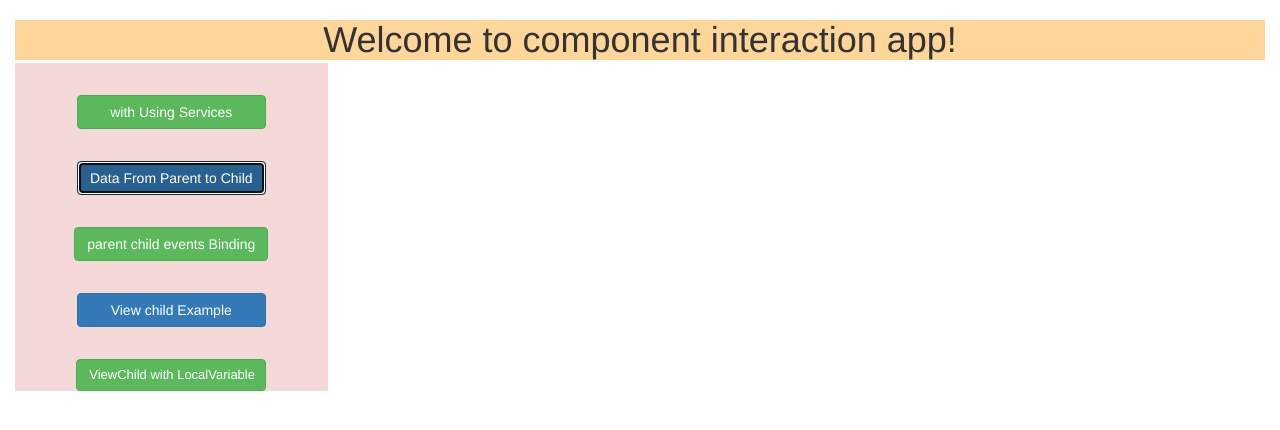
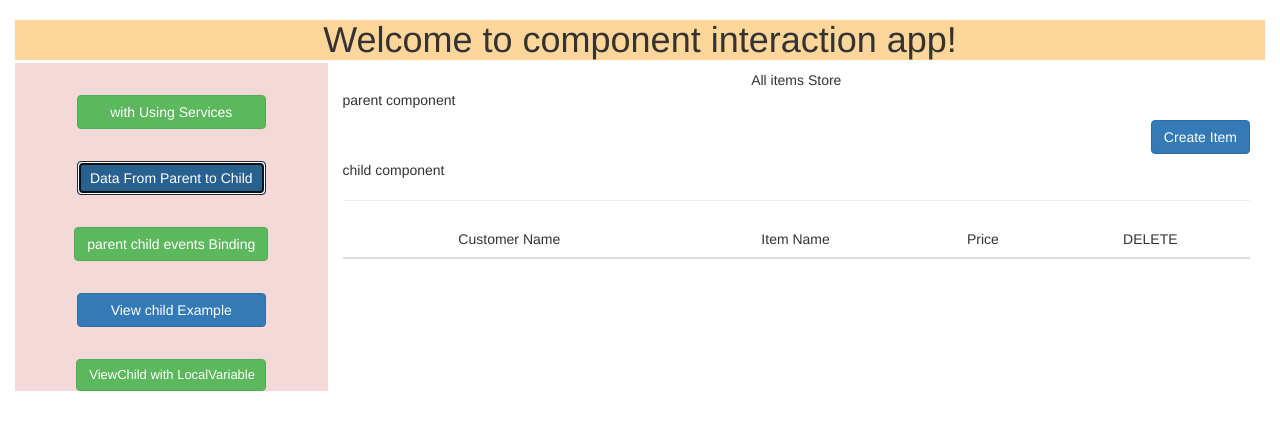
Before and after one commit to Sathishchary/componentInteractionEx, an Angular app: page / in a window 1280 px wide. Both pictures are taken after a click on the button "Data From Parent to Child". Shown: the top 430 px of the page. Built offline with nearby package versions, Linux system fonts and the light colour scheme.

Commit message:
component interaction example completed

```diff
--- a/src/app/app.component.html
+++ b/src/app/app.component.html
@@ -22,6 +22,12 @@
 	<app-teachers *ngIf="serviceExample"></app-teachers>
 	<app-students *ngIf="serviceExample"></app-students>
 	<!-- service closed -->
+
+	<!--data from parent to child and child to parent  -->
+    <app-shop *ngIf="parentToChild"></app-shop>
+
+	<!--data from parent to child and child to parent  -->
+
 	<!-- parent child events   -->
 	<app-readers *ngIf="readerinfo"></app-readers>
 	<!-- end parent to child events -->
--- a/src/app/app.component.ts
+++ b/src/app/app.component.ts
@@ -14,28 +14,27 @@ export class AppComponent implements OnInit {
     viewchildLocal = false;
     constructor() { }
 
-    settingBooleanValues(serviceevent:boolean,parenttochild:boolean,readersinfo:boolean,viewchildex:boolean,viewchildlocal:boolean) {
+    settingValues(serviceevent: boolean, parenttochild: boolean, readersinfo: boolean, viewchildex: boolean, viewchildlocal: boolean) {
         this.serviceExample = serviceevent;
         this.parentToChild = parenttochild;
         this.readerinfo = readersinfo;
         this.viewChildExample = viewchildex;
         this.viewchildLocal = viewchildlocal;
-
     }
     serviceExampleData(event) {
-        this.settingBooleanValues(event, false, false, false, false);
+        this.settingValues(event, false, false, false, false);
     }
     parentToChildData(event) {
-        this.settingBooleanValues(false, event, false, false, false);
+        this.settingValues(false, event, false, false, false);
     }
     readerinfoData(event) {
-        this.settingBooleanValues(false, false, event, false, false);
+        this.settingValues(false, false, event, false, false);
     }
     viewChildexampleData(event) {
-        this.settingBooleanValues(false, false, false, event, false)
+        this.settingValues(false, false, false, event, false);
     }
     viewChildexampleLocal(event) {
-        this.settingBooleanValues(false, false, false, false, event);
+        this.settingValues(false, false, false, false, event);
     }
     ngOnInit() {
     }
--- a/src/app/dataFromParentToChild/customer/customer.component.css
+++ b/src/app/dataFromParentToChild/customer/customer.component.css
@@ -0,0 +1,6 @@
+.center {
+	text-align: center;
+}
+.headerCss {
+	font-weight: 500;
+ }
--- a/src/app/dataFromParentToChild/customer/customer.component.html
+++ b/src/app/dataFromParentToChild/customer/customer.component.html
@@ -1,3 +1,18 @@
-<p>
-  customer works!
-</p>
+<table class="table tgrid">
+	<thead>
+		<tr>
+			<th class="headerCss center">Customer Name</th>
+			<th class="headerCss center">Item Name</th>
+			<th class="headerCss center">Price</th>
+			<th class="headerCss center">DELETE</th>
+		</tr>
+	</thead>
+	<tbody>
+		<tr *ngFor="let item of allItems;" >
+		    <td class="center">{{item.itemName}} </td>
+			<td class="center">{{item.itemName}} </td>
+			<td class="center">{{item.price}}</td>
+			<td class="center"><button class="btn btn-danger" (click)="deleteItem(item)">Del</button></td>
+		</tr>
+	</tbody>
+</table>
--- a/src/app/dataFromParentToChild/customer/customer.component.ts
+++ b/src/app/dataFromParentToChild/customer/customer.component.ts
@@ -1,15 +1,21 @@
-import { Component, OnInit } from '@angular/core';
-
+import { Component, OnInit, Input, Output, EventEmitter } from '@angular/core';
+import { Item } from '../item.model';
 @Component({
   selector: 'app-customer',
   templateUrl: './customer.component.html',
   styleUrls: ['./customer.component.css']
 })
 export class CustomerComponent implements OnInit {
-
-  constructor() { }
-
+  @Input() allItems: Item[];
+  @Output() notifyParent: EventEmitter<Item>;
+  constructor() {
+	  this.notifyParent = new EventEmitter<Item>();
+  }
+  deleteItem(item:Item){
+	  this.notifyParent.emit(item);
+  }
   ngOnInit() {
+    console.log(this.allItems);
   }
 
 }
--- /dev/null
+++ b/src/app/dataFromParentToChild/item.model.ts
@@ -0,0 +1,5 @@
+export class Item {
+    customerName: string;
+    itemName: string;
+    price: number;
+}
--- a/src/app/dataFromParentToChild/shop/shop.component.html
+++ b/src/app/dataFromParentToChild/shop/shop.component.html
@@ -1,3 +1,30 @@
-<p>
-  shop works!
-</p>
+<div>{{shopName}}</div>
+<p style="text-align:left"> parent component</p>
+<button class="btn btn-primary"  style="float:right" (click)="creteItem()">Create Item</button>
+<div *ngIf="itemClicked" class="col-xs-12">
+		<form style="padding: 66px;margin: -58px;" #myForm="ngForm" (ngSubmit)="saveItemToCustomer()">
+			<div class="form-group">
+				<label class="control-label">To Customer</label>
+				<input class="form-control form-control-solid placeholder-no-fix"
+					name="username" [(ngModel)]="item.customerName"/>
+			</div>
+			<div class="form-group">
+				<label class="control-label">Item Name</label>
+				<input class="form-control form-control-solid placeholder-no-fix"
+					name="password" [(ngModel)]="item.itemName"/>
+      </div>
+        <div class="form-group">
+				<label class="control-label">price </label>
+				<input type="number" class="form-control form-control-solid placeholder-no-fix"
+					name="itemPrice" [(ngModel)]="item.price"/>
+			</div>
+      <button type="submit" class="btn btn-success uppercase" >Save</button>
+      <button type="cancel" class="btn btn-alert uppercase">Cancel</button>
+		</form>
+</div>
+
+<div  style="margin-top: 50px; text-align: left;">
+ child component
+  <hr >
+  <app-customer [allItems]="allItems" (notifyParent)="update($event)"></app-customer>
+</div>
--- a/src/app/dataFromParentToChild/shop/shop.component.ts
+++ b/src/app/dataFromParentToChild/shop/shop.component.ts
@@ -1,17 +1,37 @@
 import { Component, OnInit } from '@angular/core';
-
+import { Item } from '../item.model';
 @Component({
     selector: 'app-shop',
     templateUrl: './shop.component.html',
     styleUrls: ['./shop.component.css']
 })
 export class ShopComponent implements OnInit {
-
-    itemsData: any;
+    item: Item;
+    allItems = [];
+    itemClicked = false;
+    isSaveCustomer = false;
     shopName = 'All items Store';
 
-    constructor() { }
-
+    constructor() {
+    	this.item = new Item();
+    }
+    creteItem() {
+        this.itemClicked = true;
+        this.isSaveCustomer = false;
+        this.item = new Item(); // re initializing the item model to empty the previous details
+    }
+    saveItemToCustomer() {
+       if(this.item.customerName.length>0 && this.item.itemName.length> 0){
+    	console.log(this.item);
+        this.allItems.push(this.item); // storing the item model data into all items array list
+        this.itemClicked = false;
+        this.isSaveCustomer = true;
+       }
+    }
+    update(event: Item){  // output event emitter comes from the child component
+    	alert(event.customerName+'customer deleted');
+    	this.allItems = this.allItems.filter(i => i.customerName !== event.customerName); // deleting the item which we clicked in child component
+    }
     ngOnInit() {
     }
 
--- a/src/app/viewChildExample/count-child/count-child.component.ts
+++ b/src/app/viewChildExample/count-child/count-child.component.ts
@@ -2,11 +2,10 @@ import { Component, OnDestroy, OnInit } from '@angular/core';
 
 @Component({
   selector: 'app-count-child',
-  template: '<p>{{message}}</p> <b>{{messagecount}}</b>'
+  template: '<b>{{messagecount}}</b>'
 })
 export class CountChildComponent {
 
-  message = '';
   messagecount = '';
   count = 0;
   constructor(){
--- a/src/app/viewChildExample/count.component.html
+++ b/src/app/viewChildExample/count.component.html
@@ -1,6 +1,7 @@
 <h4>view child example</h4>
 <p>Count Increase And Decrease example </p>
-<app-count-child></app-count-child>
+
 <button type="button" (click)="increaseCount()">Increase</button>
 <button type="button" (click)="decreaseCount()">Decrease</button>
 <button type="button" (click)="clearCount()">clear </button>
+<app-count-child></app-count-child>
--- a/src/index.html
+++ b/src/index.html
@@ -5,7 +5,7 @@
 <title>Component Interaction Ex</title>
 <base href="/">
 <meta name="viewport" content="width=device-width, initial-scale=1">
-<link rel="icon" type="image/x-icon" href="favicon.ico">
+<link rel="icon" type="image/x-icon" href="https://angular.io/assets/images/favicons/favicon.ico">
 </head>
 <body>
   <app-root></app-root>
```
